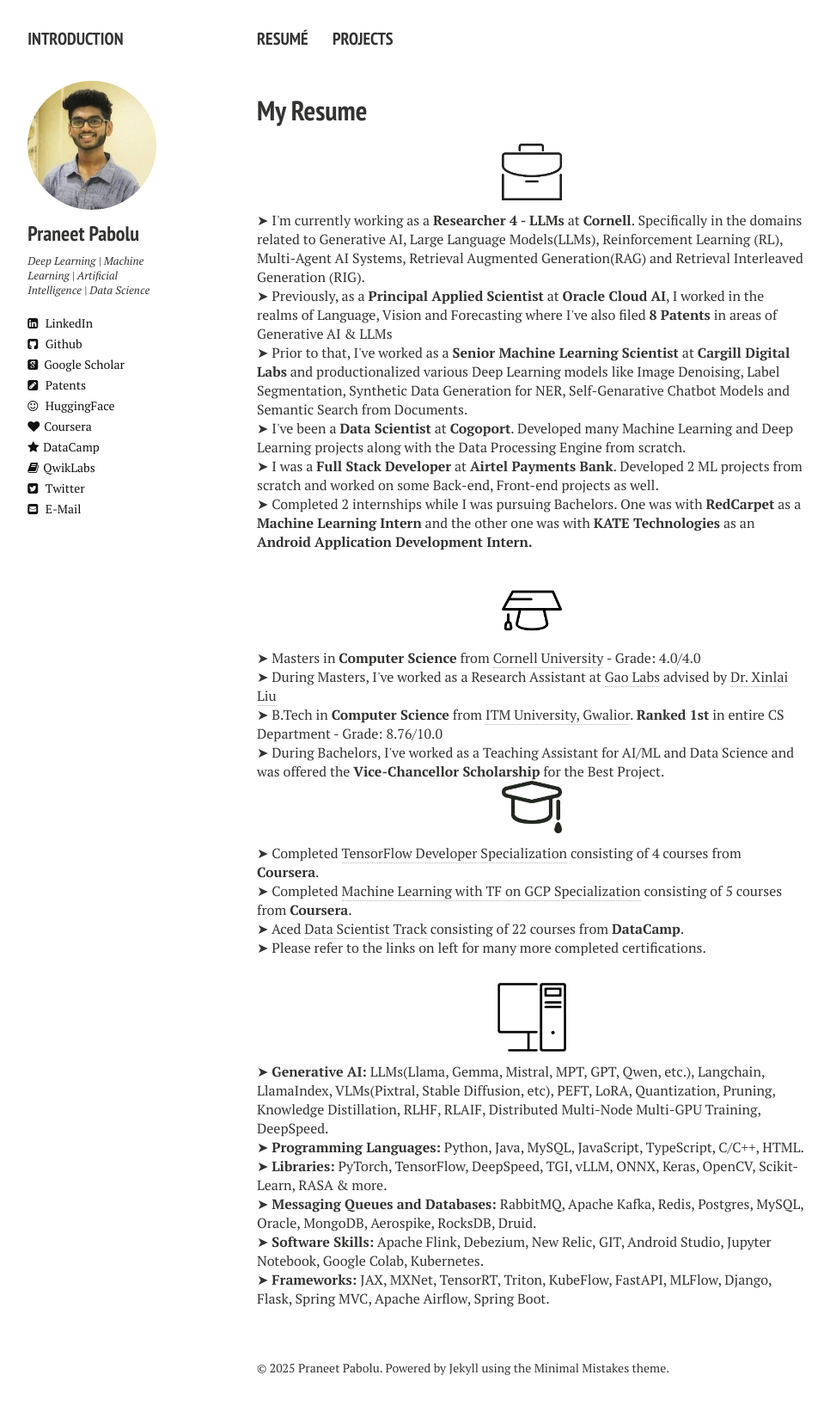
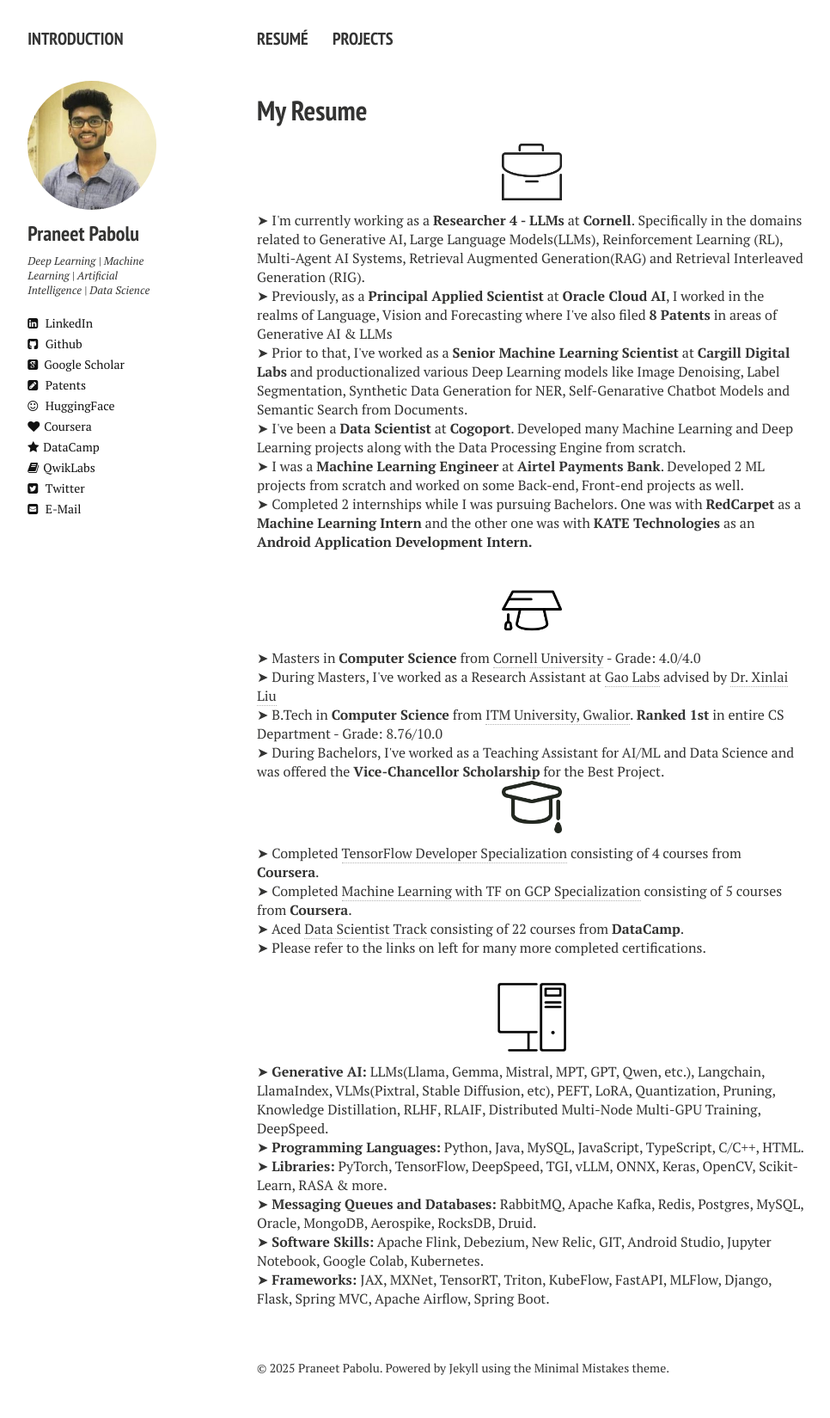
Before and after one commit to DeathReaper0965/deathreaper0965.github.io, a Jekyll site: the page built from resume.md, in a window 1280 px wide. Shown: the whole page at 86% size, without its empty margins (21-987 px from the left). Built offline with Jekyll 4.4.1, drawn with Linux system fonts in a browser that asks for light colours; nearby versions of some CDN libraries.

Commit message:
minor edit

```diff
--- a/_layouts/resume.html
+++ b/_layouts/resume.html
@@ -49,7 +49,7 @@
     <p align="left">&#10148 Previously, as a <b>Principal Applied Scientist</b> at <b><a href="https://www.oracle.com/cloud/" target="_blank">Oracle Cloud AI</a></b>, I worked in the realms of Language, Vision and Forecasting where I've also filed <b><a href="https://patents.justia.com/inventor/{{ site.owner.justia }}" target="_blank">8 Patents</a></b> in areas of Generative AI & LLMs</p>
     <p align="left">&#10148 Prior to that, I've worked as a <b>Senior Machine Learning Scientist</b> at <b><a href="https://www.cargill.com/" target="_blank">Cargill Digital Labs</a></b> and productionalized various Deep Learning models like Image Denoising, Label Segmentation, Synthetic Data Generation for NER, Self-Genarative Chatbot Models and Semantic Search from Documents.</p>
     <p align="left">&#10148 I've been a <b>Data Scientist</b> at <b><a href="https://cogoport.com" target="_blank">Cogoport</a></b>. Developed many Machine Learning and Deep Learning projects along with the Data Processing Engine from scratch.</p>
-    <p align="left">&#10148 I was a <b>Full Stack Developer</b> at <b><a href="https://www.airtel.in/bank/" target="_blank">Airtel Payments Bank</a></b>. Developed 2 ML projects from scratch and worked on some Back-end, Front-end projects as well.</p>
+    <p align="left">&#10148 I was a <b>Machine Learning Engineer</b> at <b><a href="https://www.airtel.in/bank/" target="_blank">Airtel Payments Bank</a></b>. Developed 2 ML projects from scratch and worked on some Back-end, Front-end projects as well.</p>
     <p align="left" class="bottom-three">&#10148 Completed 2 internships while I was pursuing Bachelors. One was with <b><a href="https://www.linkedin.com/company/redcarpetup-com/" target = '_blank'>RedCarpet</a></b> as a <b>Machine Learning Intern</b> and the other one was with <b><a href='https://www.kateit.in/' target="_blank">KATE Technologies</a></b> as an <b>Android Application Development Intern.</b></p>
 
 
```
